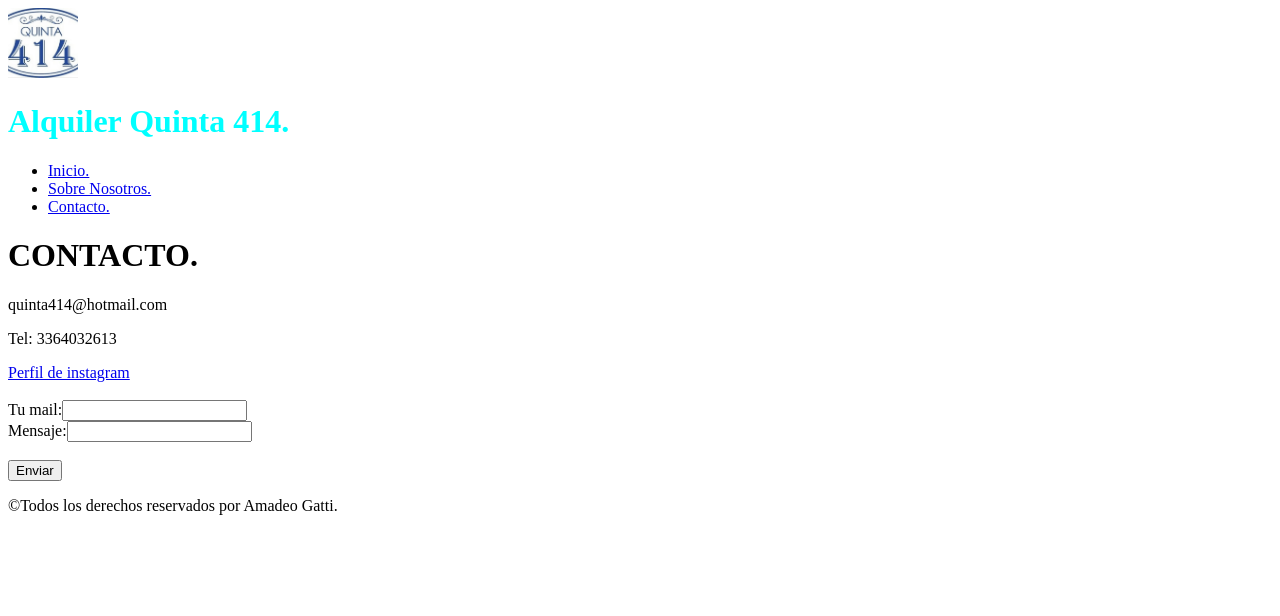
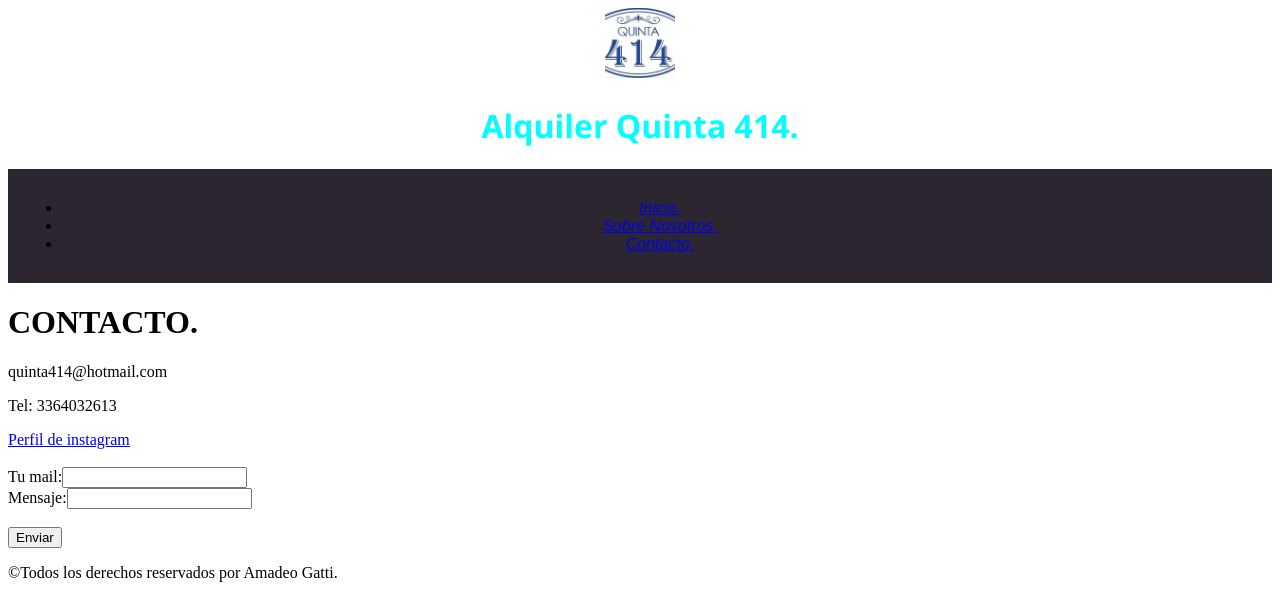
Before and after one commit to Amadeogatti/EjercitacionClase4.github.gio, a plain HTML site: page Contacto.html in a window 1280 px wide. Drawn offline with Linux system fonts and the light colour scheme.

Commit message:
cambios css

```diff
--- a/Contacto.html
+++ b/Contacto.html
@@ -8,6 +8,7 @@
     <meta http-equiv="X-UA-Compatible" content="IE=edge">
     <meta name="viewport" content="width=device-width, initial-scale=1.0">
     <title>Contacto</title>
+    <link rel="stylesheet" href="style.css">
 </head>
 <header>
     <img src="logo.jpg" alt="LOGO" width="70">
--- a/style.css
+++ b/style.css
@@ -0,0 +1,14 @@
+nav{
+    background-color: rgb(44, 38, 49);
+    font-family: 'Franklin Gothic Medium', 'Arial Narrow', Arial, sans-serif;
+   font-style: italic;
+   text-align: center;
+   text-decoration: none;
+   padding: 14px;
+
+}
+header{
+    font-family: 'Segoe UI', Tahoma, Geneva, Verdana, sans-serif;
+    text-align: center;
+    text-decoration: none;
+}
```
